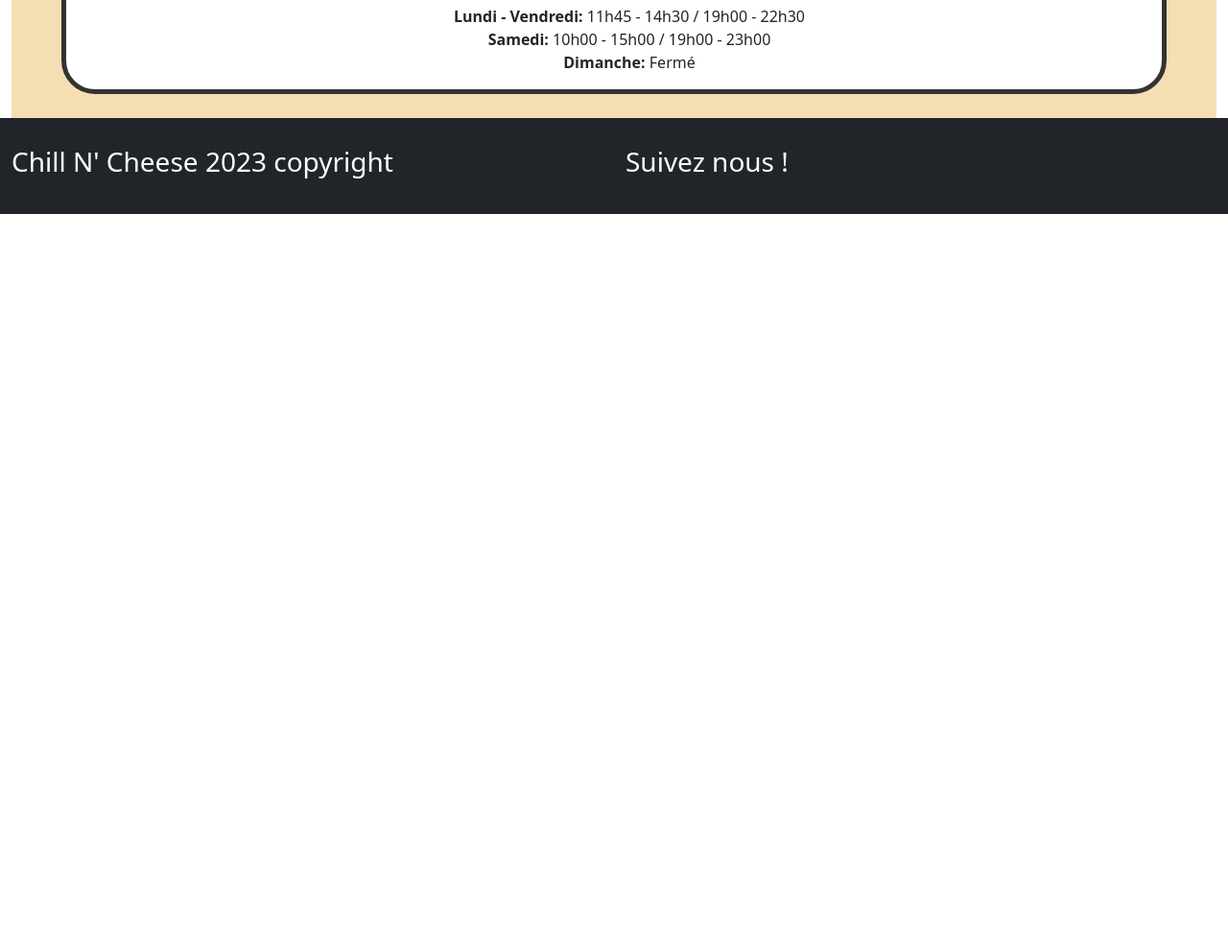
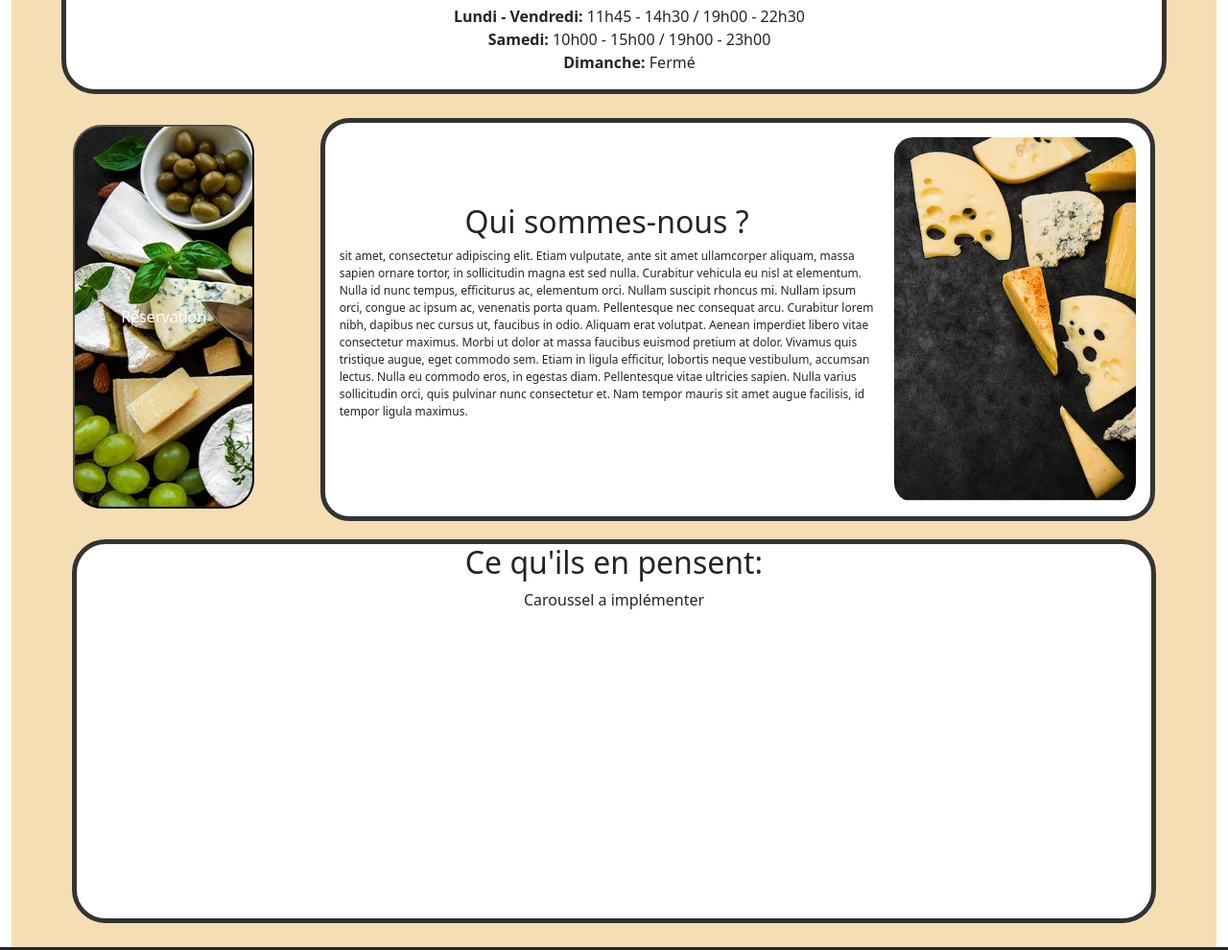
Before and after one commit to M-Fav/ChillNCheese, a plain HTML site: page index.html in a window 1280 px wide. Shown: the part 1118-2108 px from the top of the page at 96% size. Before the commit the page ends 1341 px from the top, so only its background shows below. Drawn offline with nearby package versions, Linux system fonts and the light colour scheme.

Commit message:
add Notice on frontpage and Navbar buttons

```diff
--- a/index.html
+++ b/index.html
@@ -15,8 +15,16 @@
   <div class="container-fluid">
 
     <header class="header row bg-dark text-white">
-      <div class="col">
-        <h1>Chill N' Cheese</h1>
+      <div class="col-4">
+        <h1>Logo</h1>
+      </div>
+      <div class="col-8">
+        <nav class="navbar">
+          <button>Home</button>
+          <button>Carte</button>
+          <button>Avis</button>
+          <button>Connexion</button>
+        </nav>
       </div>
     </header>
 
@@ -27,7 +35,7 @@
         <div class="col">
           <div class="title">
             <h1>Chill N' Cheese</h1>
-            <img src="src/fondfromage.jpg">
+            <img src="assets/images/fondfromage.jpg">
           </div>
         </div>
 
@@ -71,6 +79,47 @@
             <li><strong>Dimanche:</strong> Fermé</li>
           </ul>
         </div>
+
+      </div>
+
+      <div class="row">
+
+        <div class="reservation col-2">
+          <button class="reservation-button">Réservation</button>
+        </div>
+
+        <div class="col-9">
+          <article class="presentation">
+            <div class="presentation-text">
+              <h2>Qui sommes-nous ?</h2>
+              <p>
+                sit amet, consectetur adipiscing elit. Etiam vulputate, ante sit amet ullamcorper aliquam, massa sapien ornare tortor, in sollicitudin magna est sed nulla.
+                Curabitur vehicula eu nisl at elementum. Nulla id nunc tempus, efficiturus ac, elementum orci. Nullam suscipit rhoncus mi.
+                Nullam ipsum orci, congue ac ipsum ac, venenatis porta quam. Pellentesque nec consequat arcu.
+                Curabitur lorem nibh, dapibus nec cursus ut, faucibus in odio. Aliquam erat volutpat.
+                Aenean imperdiet libero vitae consectetur maximus. Morbi ut dolor at massa faucibus euismod pretium at dolor.
+                Vivamus quis tristique augue, eget commodo sem. Etiam in ligula efficitur, lobortis neque vestibulum, accumsan lectus.
+                Nulla eu commodo eros, in egestas diam. Pellentesque vitae ultricies sapien. Nulla varius sollicitudin orci, quis pulvinar nunc consectetur et.
+                Nam tempor mauris sit amet augue facilisis, id tempor ligula maximus.
+              </p>
+            </div>
+            <div>
+              <img class="presentation-image" src="assets/images/fondfromage3.jpg">
+            </div>
+          </article>
+        </div>
+
+      </div>
+
+      <div class="row">
+
+        <div class="col">
+          <section class="notice">
+            <h2 class="notice-title">Ce qu'ils en pensent:
+            </h2>
+            <p>Caroussel a implémenter</p>
+          </section>
+        </div>
       </div>
 
     </main>
--- a/style.css
+++ b/style.css
@@ -11,6 +11,18 @@
   .header {
     height: 150px;
   }
+
+  .navbar button:nth-child(1),
+  .navbar button:nth-child(2),
+  .navbar button:nth-child(3),
+  .navbar button:nth-child(4) {
+    background-color: white;
+    border: #333 solid 3px;
+    border-radius: 35px;
+    height: 7vh;
+    width: 10vw;
+    margin-right: 5%;
+}
 
   .main {
     background-color: wheat;
@@ -50,6 +62,7 @@
   }
 
   .welcome {
+    padding: 5px;
     margin-left: 10%;
     margin-right: 2%;
     margin-bottom: 2%;
@@ -64,7 +77,7 @@
   }
 
   .front-card-button {
-    background-image: url(src/fondfromage2.jpg);
+    background-image: url(assets/images/fondfromage2.jpg);
     height: 25vh;
     margin-bottom:2%;
     border-radius: 30px;
@@ -72,7 +85,7 @@
   }
 
   .membre-button {
-    background-image: url(src/fondfromage2.jpg);
+    background-image: url(assets/images/fondfromage2.jpg);
     height: 25vh;
     border-radius: 30px;
     color: white;
@@ -94,6 +107,63 @@
     list-style: none;
   }
 
+
+  .reservation {
+    margin-left: 5%;
+    margin-right: 2%;
+    margin-bottom: 2%;
+    height: 50vh;
+  }
+
+  .reservation-button {
+    background-image: url(assets/images/fondfromage2.jpg);
+    border-radius: 30px;
+    color: white;
+    height: 100%;
+    width: 100%;
+  }
+
+  .presentation {
+    display: flex;
+    align-items: center;
+    padding: 5px;
+    margin-left: 2%;
+    margin-right: 5%;
+    margin-bottom: 2%;
+    background-color: white;
+    overflow: hidden;
+    border: #333 solid 5px;
+    border-radius: 30px;
+    font-size: 0.75rem;
+  }
+
+  .presentation h2 {
+    text-align: center;
+  }
+
+  .presentation-text {
+    padding: 10px;
+  }
+
+  .presentation-image {
+    height: 50vh;
+    margin: auto;
+    padding: 10px;
+    border-radius: 30px;
+  }
+
+  .notice {
+    margin-right: 5%;
+    margin-bottom: 2%;
+    margin-left: 5%;
+    text-align: center;
+    border-radius: 35px;
+    border: #333 solid 5px;
+    overflow: hidden;
+    background-color: white;
+    height: 50vh;
+  }
+
   .footer {
     height: 100px;
   }
```
Also changed, not shown: assets/images/fondfromage.jpg (added), assets/images/fondfromage2.jpg (added), assets/images/fondfromage3.jpg (added).
